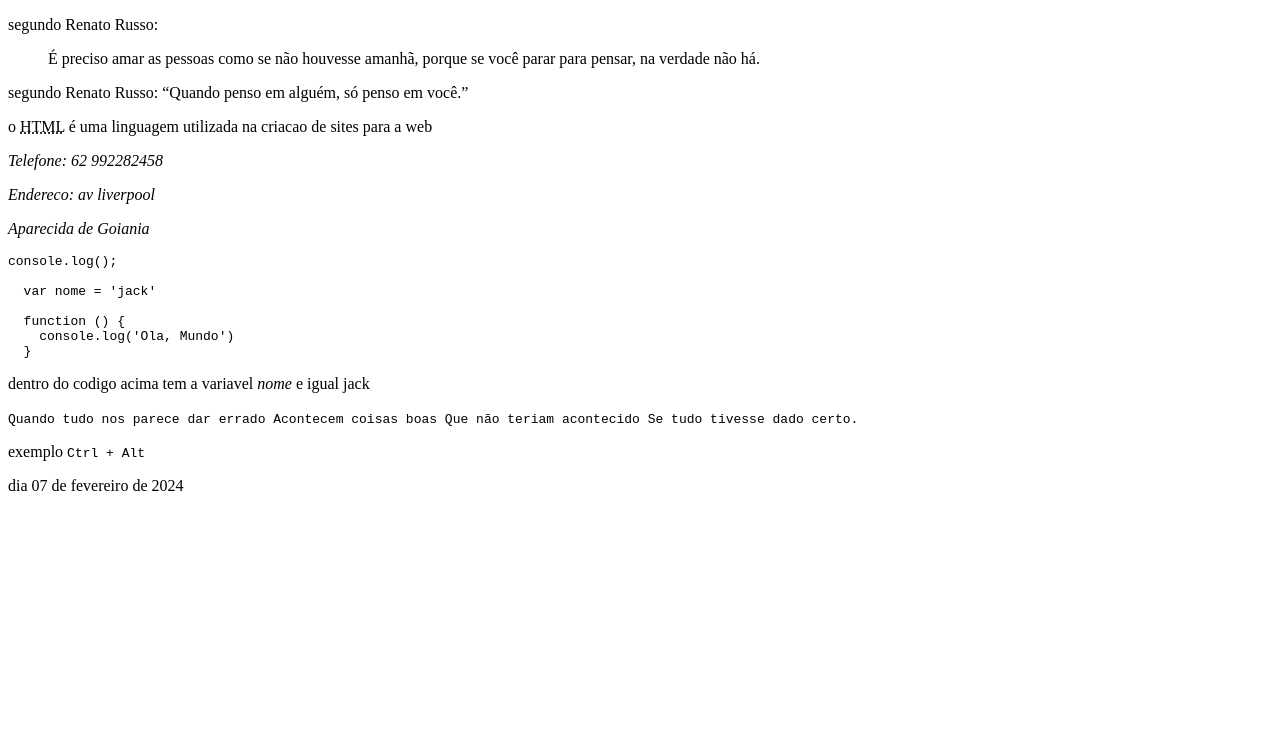
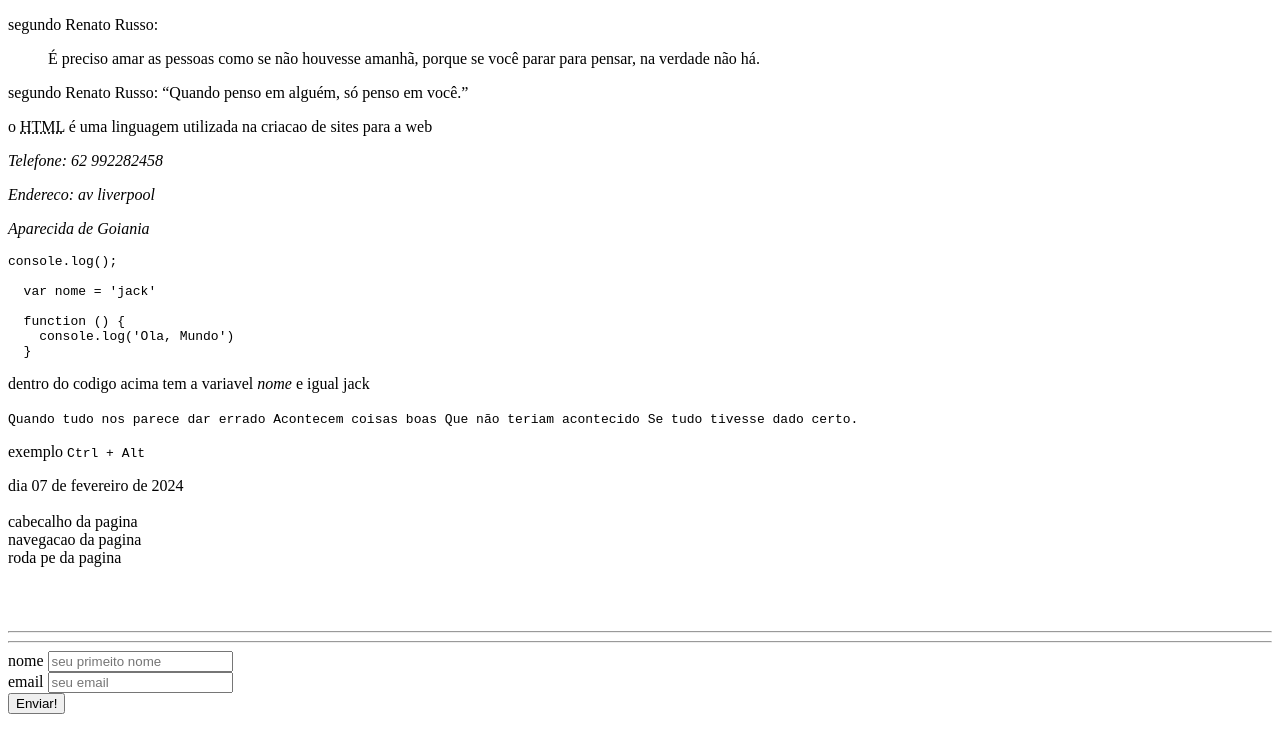
Before and after one commit to JacksonJOL/Estudando, a plain HTML site: page Curso html/tags_avancadas.html in a window 1280 px wide. Drawn offline with Linux system fonts and the light colour scheme.

Commit message:
Estudando

```diff
--- a/Curso html/tags_avancadas.html
+++ b/Curso html/tags_avancadas.html
@@ -78,7 +78,71 @@ tornando padrao-->
     <!-- a tag <kbd> que significa Keyboar. representa a formatacao do teclado -->
 
     <!-- --------------------DATA-------------------- -->
-    <time datetime="24-02-07">dia 07 de fevereiro de 2024</time>
+    <time datetime="24-02-07">dia 07 de fevereiro de 2024</time> <br /><br />
     <!-- maneira correta de inserir a data... mesmo nao mudando a forma da escrita, o codigo ficara atualizado com a informacao do computador ja que o computador ler o codigo da forma que esta na tag. <time datatime> existem outros formatos de inserir data basta procurar na documentacao do html -->
+
+    <!-- --------------------ESTRUTURAS HTML --------------------  -->
+
+    <header>cabecalho da pagina</header>
+    <!-- o <header> deve ser o primeiro elemento a ser incluido no body falando em paginas, ja que ele e o cabecalho da pagina -->
+    <nav>navegacao da pagina</nav>
+    <!-- a tag <nav> utilizamos geralmente dentro do <header> ela permite que navegamos por todo a pagina porem
+  a parte que vc define como <nav> continua aparecendo mesmo indo ate o final da pagina -->
+    <footer>roda pe da pagina</footer>
+    <!-- a tag <footer> e o roda pe da pagin sao geralmente onde fica algumas informacoes sobre a pagina alguma informacao da pagina -->
+    <br />
+    <!-- ------ obs: toda pagina so pode ter um UNICO <header>, um UNICO <nav> e um UNICO <footer>, assim como o H1 -->
+    <main>
+      <!-- conteudo principal da pagina geralmente todo o conteudo da pagina fica
+      dentro do main.... -->
+      <article>
+        <!-- fica dentro do main geralmente onde tem os artigos escritos... -->
+      </article>
+      <aside>
+        <!-- geralmente sao partes do site que nao tem ligacao direta com o conteudo
+        principal -->
+      </aside>
+      <!-- exemplo seu artigo principal fala de linguagem de programacao ai nessa tag <aside> que geralmente aparece ao lado ta la falando de excel, como evoluir no excel etc...  -->
+      <section>
+        <div>
+          <!--  e uma estrutura que engloba varios elementos, nesse ex ela engloba o h1, h2, p, a, dentro de um bloco na secao a geralemnte fica um elemento embaixo do outro-->
+          <h1></h1>
+          <h2></h2>
+          <p></p>
+          <a href=""></a>
+        </div>
+        <img src="" alt="" />
+        <!-- geralmente é utilizado a section para separar as paginas por seçoes  dentro de uma secao pode se conter varias tags mantendo a desde que mantemos a semantica
+        obs: section, div,  podemos usar quantas vezes necessario.. o main somente uma unica vez  -->
+        <hr />
+        <hr />
+        <!-- -------------------- FORMULARIO----------------------- -->
+        <form action="">
+          <div>
+            <label for="nome">nome</label>
+            <input
+              id="nome"
+              name="nome"
+              type="text"
+              placeholder="seu primeito nome"
+            />
+          </div>
+          <!-- O placeholder e o nome que fica dentro da caixinha do formulario ate que o usuario comece a escrever -->
+          <!--  tag <label> e utilizara para adicionar legendas aos fomularios, como nesse exeplo, esta referenciando q o ID=Nome, tera uma legenda na frente do fomulario com a palavra nome, -->
+          <div>
+            <label for="email">email</label>
+            <input
+              id="email"
+              name="email"
+              type="email"
+              placeholder="seu email"
+            />
+          </div>
+          <button type="submit">Enviar!</button>
+          <!--  quando a tag <button> estiver dentro de uma TAR <FORM> temos que utilizar o type="submit" que siginica que ao clicarmos nesse botao de envia o formulario preenchido sera enviado-->
+        </form>
+        <!-- DICA no input utilizar o name em ingles iinput id="nome" name="nome" type="text" o type e o tipo, se e strig, inteiro etc...-->
+      </section>
+    </main>
   </body>
 </html>
```
